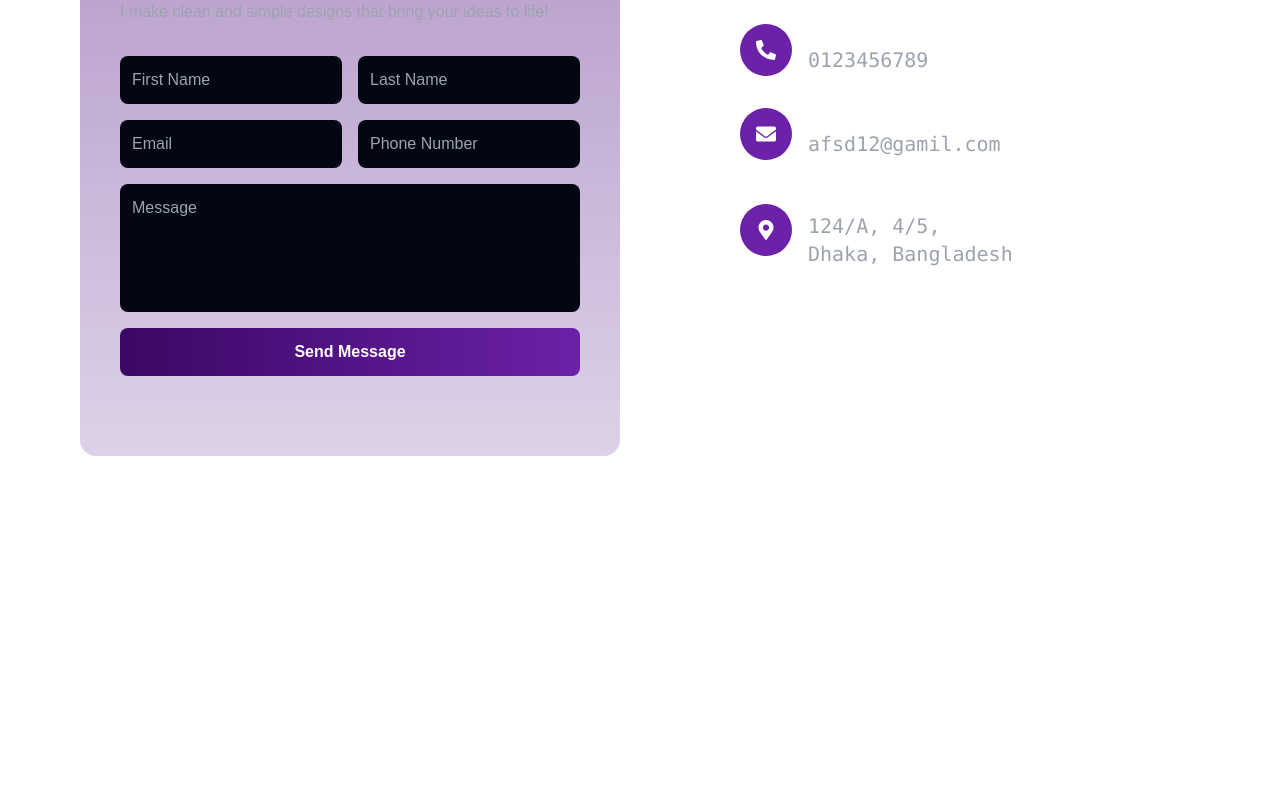
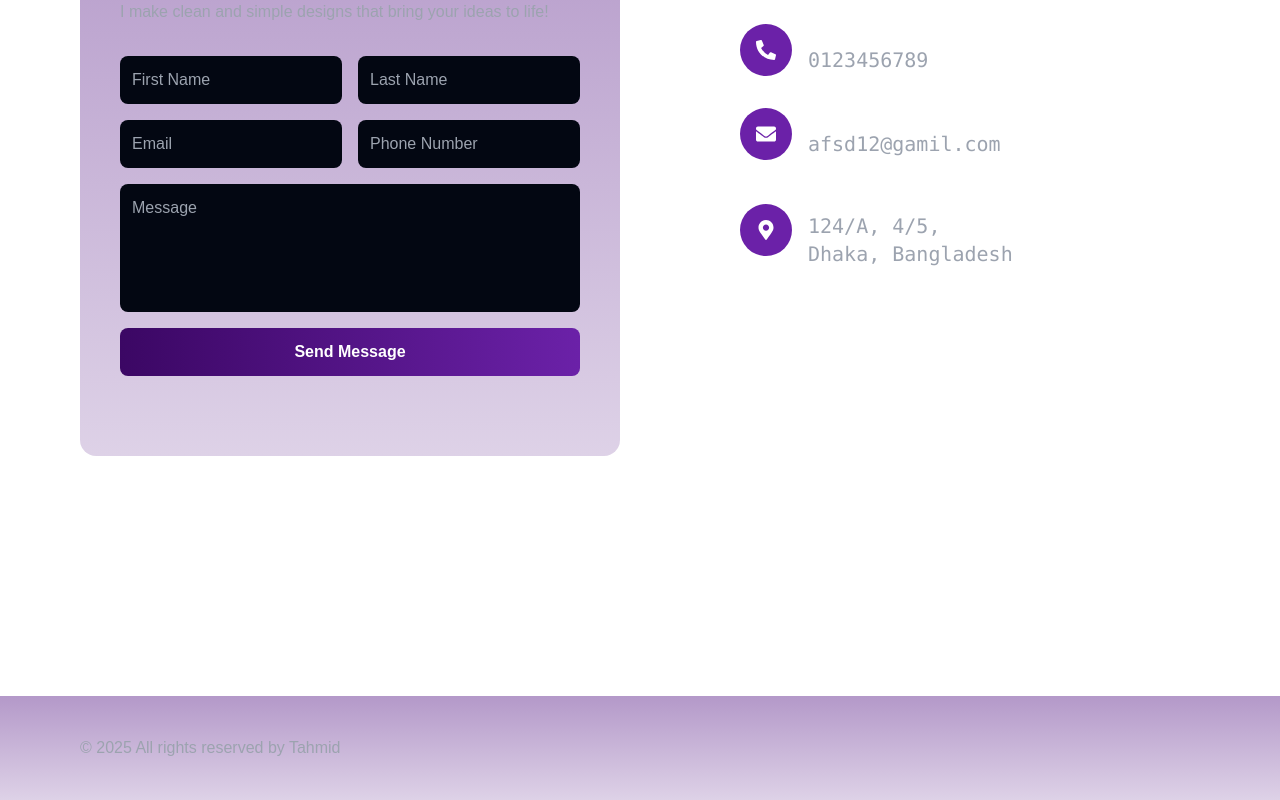
Before and after one commit to TahmidMuntaser/Personal_Portfolio_Web, a Next.js app in the folder myproject/: page /sample in a window 1280 px wide. Shown: the part 1841-2641 px from the top of the page. Before the commit the page ends 2457 px from the top, so only its background shows below. Built offline with nearby package versions, Linux system fonts and the light colour scheme.

Commit message:
footer style changed

```diff
--- a/myproject/src/app/sample/components/ui/Footer.jsx
+++ b/myproject/src/app/sample/components/ui/Footer.jsx
@@ -1,9 +1,10 @@
 import React from "react";
 
 const Footer = () => {
-    <footer>
-        <div>
-            <p></p>
+    return(
+        <footer className="bg-gradient-to-b from-purple-900/45 to-purple-900/20 text-gray-400 py-10 px-4 md:px-20 mt-20">
+            <div className="flex flex-col md:flex-row justify-between items-center gap-6">
+                <p>© {new Date().getFullYear()} All rights reserved by Tahmid</p>
 
                 <div>
                     <a href=""></a>
@@ -13,6 +14,7 @@ const Footer = () => {
                 </div>
             </div>
         </footer>
-}
+    );
+};
 
 export default Footer;
```
Lines whose indentation alone changed are shown as unchanged.
